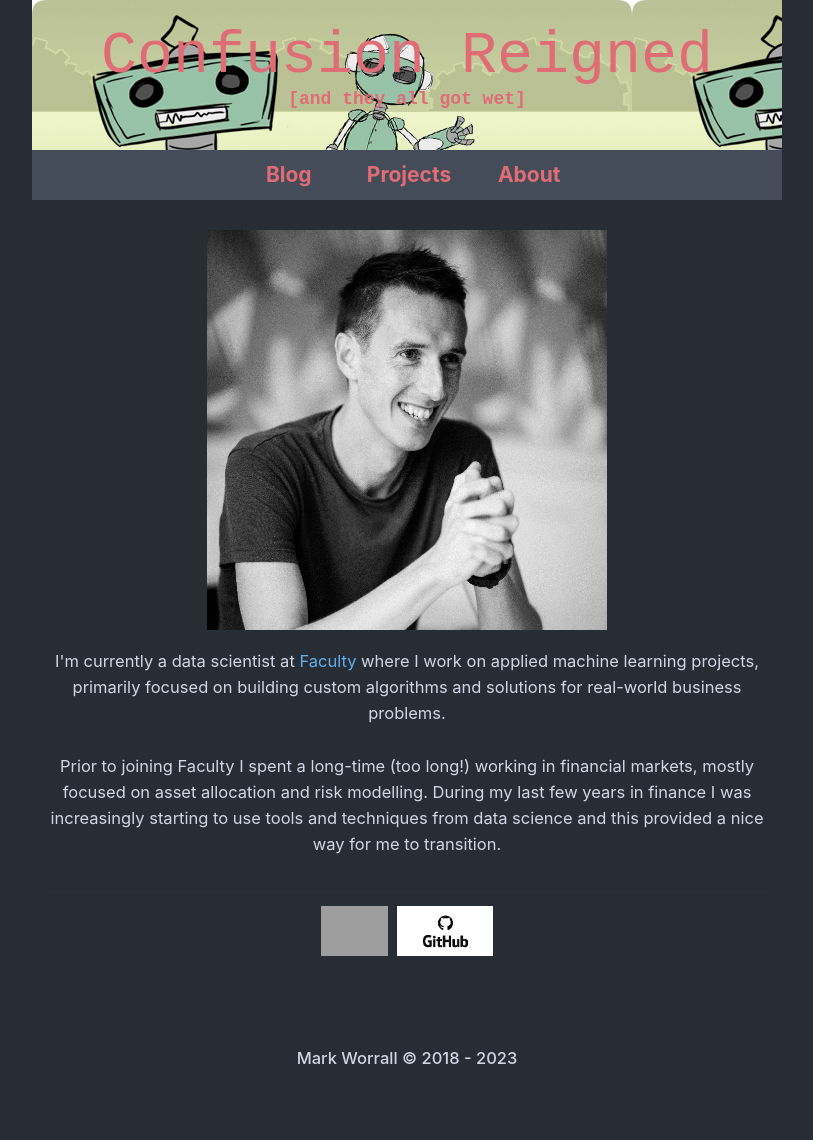
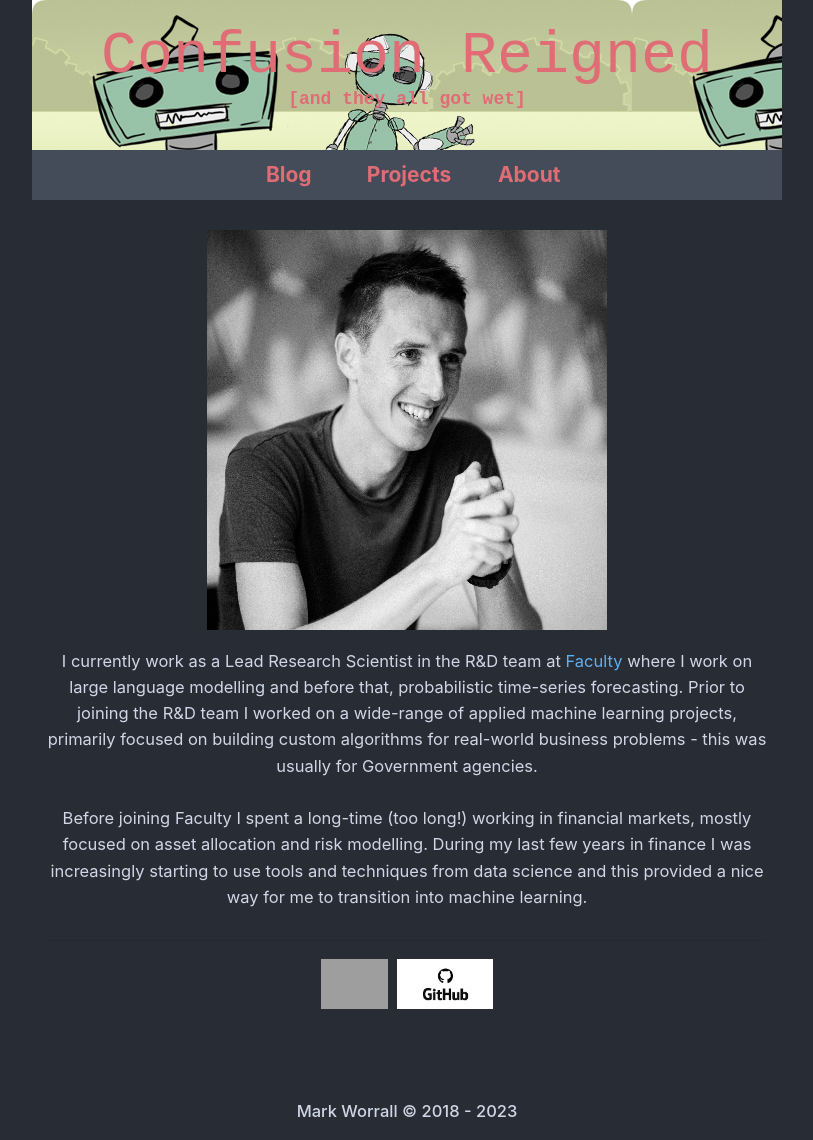
Before and after one commit to maw501/maw501.github.io, a Jekyll site: the page built from _pages/contact.html, in a window 1280 px wide. Shown: the whole page, without its empty margins (233-1046 px from the left). Built offline with Jekyll 4.4.1, drawn with Linux system fonts in a browser that asks for light colours; nearby versions of some CDN libraries; some web fonts are replaced; before the commit the page ends 1088 px from its top, so only the background shows below that; grey boxes are pictures that could not be loaded.

Commit message:
Update contact.html

```diff
--- a/_pages/contact.html
+++ b/_pages/contact.html
@@ -15,14 +15,15 @@ links:
                 <p align="center">
                     <img src="/assets/img/me_cropped.png" alt="Image" width="400" height="400"/>
                 </p>
-                <p align="center"> I'm currently a data scientist at <a class="reference external" href="https://faculty.ai/">Faculty</a>
-                where I work on applied machine learning projects, primarily focused on building custom algorithms and solutions for
-                real-world business problems.
+                <p align="center"> I currently work as a Lead Research Scientist in the R&D team at <a class="reference external" href="https://faculty.ai/">Faculty</a>
+                where I work on large language modelling and before that, probabilistic time-series forecasting.
+                Prior to joining the R&D team I worked on a wide-range of applied machine learning projects, primarily focused on building custom algorithms for
+                real-world business problems - this was usually for Government agencies.
                 <br>
                 <br>
-                Prior to joining Faculty I spent a long-time (too long!) working in financial markets, mostly focused on asset
+                Before joining Faculty I spent a long-time (too long!) working in financial markets, mostly focused on asset
                 allocation and risk modelling. During my last few years in finance I was increasingly starting to use tools and techniques
-                from data science and this provided a nice way for me to transition.
+                from data science and this provided a nice way for me to transition into machine learning.
                 </p>
                 <!--<p class="text-center huge">Mark Worrall</p> -->
                 <hr class="with-margin">
```
